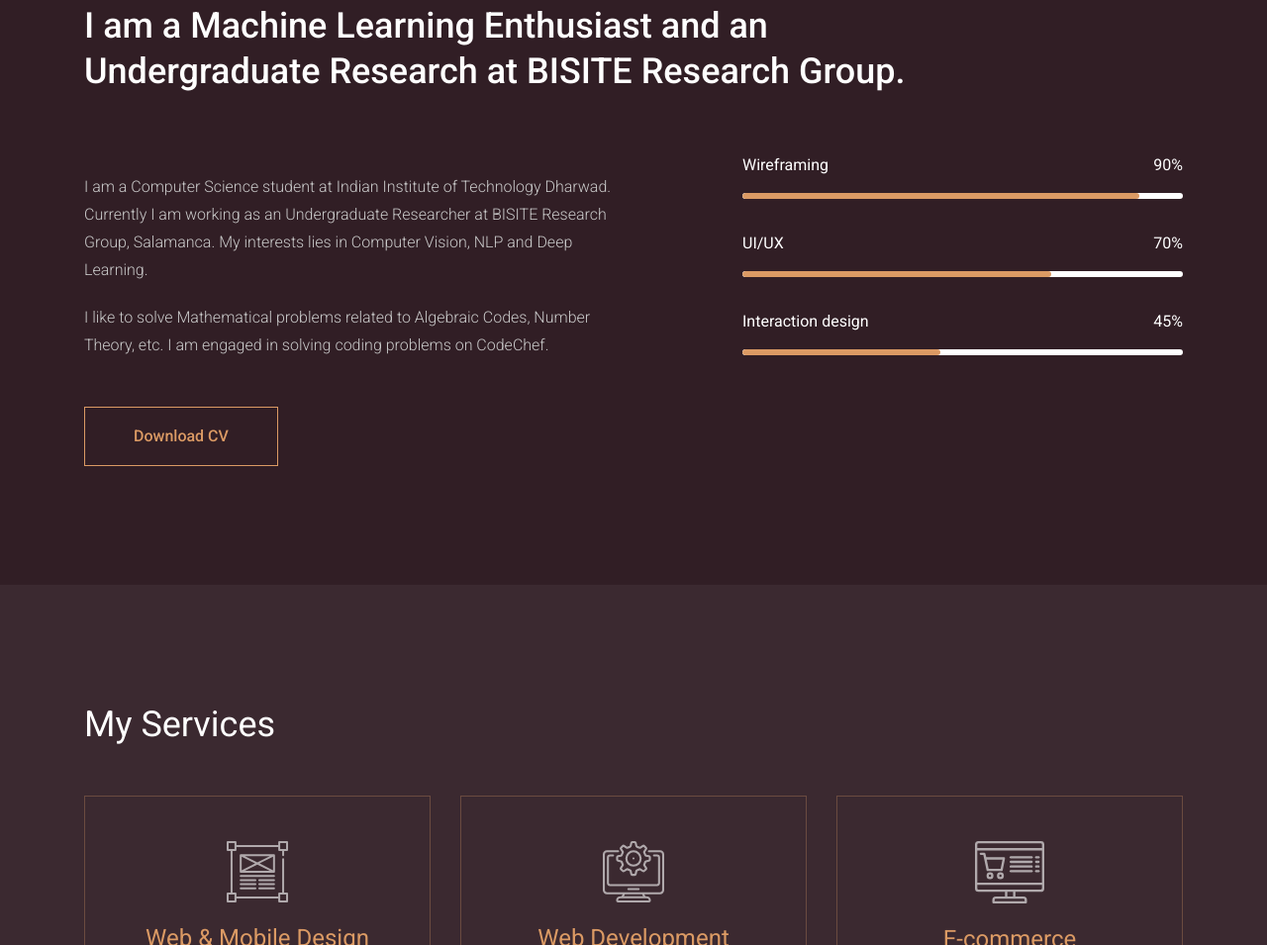
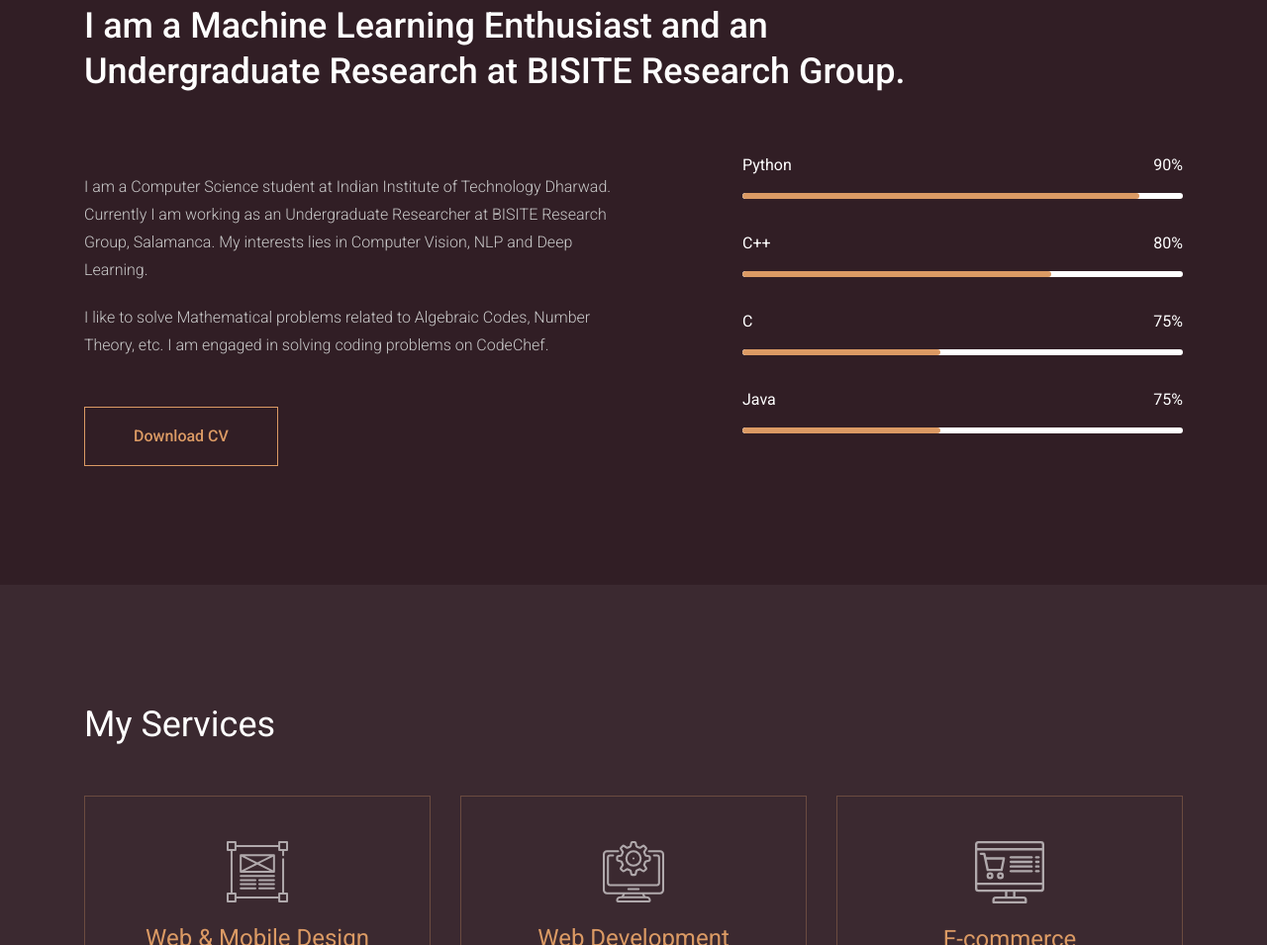
Before and after one commit to ashisharora010/ashisharora010.github.io, a plain HTML site: page index.html in a window 1280 px wide. Shown: the part 1008-1963 px from the top of the page at 99% size. Drawn offline with nearby package versions, Linux system fonts and the light colour scheme.

Commit message:
Initial commit

```diff
--- a/index.html
+++ b/index.html
@@ -134,7 +134,7 @@
                     <div class="progress_skills">
                         <div class="single_progress">
                             <div class="label d-flex justify-content-between">
-                                <span>Wireframing</span>
+                                <span>Python</span>
                                 <span>90%</span>
                             </div>
                                 <div class="progress">
@@ -143,8 +143,8 @@
                         </div>
                         <div class="single_progress">
                                 <div class="label d-flex justify-content-between">
-                                        <span>UI/UX</span>
-                                        <span>70%</span>
+                                        <span>C++</span>
+                                        <span>80%</span>
                                     </div>
                                 <div class="progress">
                                         <div class="progress-bar " role="progressbar" style="width: 70%" aria-valuenow="25" aria-valuemin="0" aria-valuemax="100"></div>
@@ -152,13 +152,22 @@
                         </div>
                         <div class="single_progress">
                                 <div class="label d-flex justify-content-between">
-                                        <span>Interaction design</span>
-                                        <span>45%</span>
+                                        <span>C</span>
+                                        <span>75%</span>
                                     </div>
                                 <div class="progress">
                                         <div class="progress-bar" role="progressbar" style="width: 45%" aria-valuenow="25" aria-valuemin="0" aria-valuemax="100"></div>
                                       </div>
                         </div>
+                        <div class="single_progress">
+                            <div class="label d-flex justify-content-between">
+                                    <span>Java</span>
+                                    <span>75%</span>
+                                </div>
+                            <div class="progress">
+                                    <div class="progress-bar" role="progressbar" style="width: 45%" aria-valuenow="25" aria-valuemin="0" aria-valuemax="100"></div>
+                                  </div>
+                    </div>
                     </div>
                 </div>
             </div>
```
